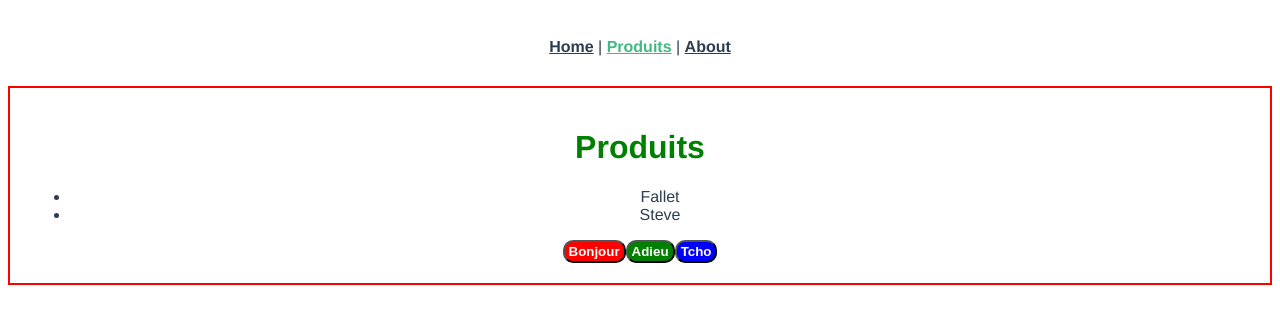
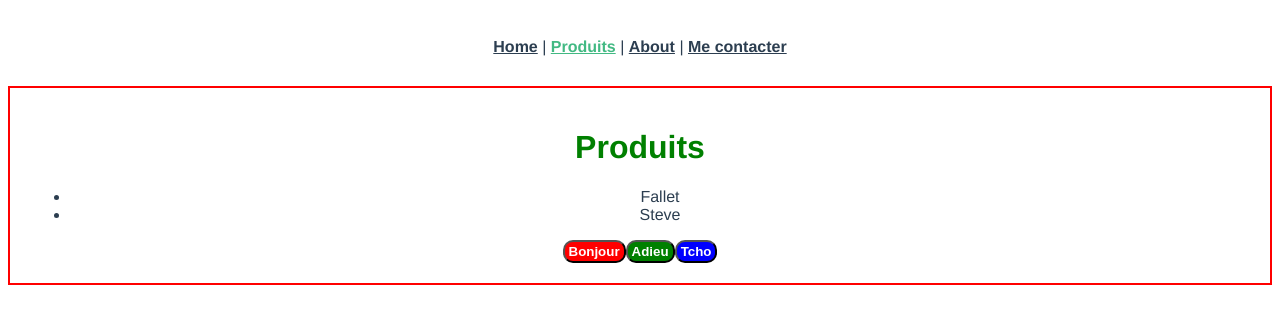
Before and after one commit to fallinov/esig-hello-vue-cli-2022, a Vue app: page /#/produits in a window 1280 px wide. Shown: the top 324 px of the page. Built offline with nearby package versions, Linux system fonts and the light colour scheme.

Commit message:
ajout page ContactView.vue

```diff
--- a/src/App.vue
+++ b/src/App.vue
@@ -3,7 +3,8 @@
     <nav>
       <router-link to="/">Home</router-link> |
       <router-link to="/produits">Produits</router-link> |
-      <router-link to="/about">About</router-link>
+      <router-link to="/about">About</router-link> |
+      <router-link to="/contact">Me contacter</router-link>
     </nav>
     <div id="contenu">
       <router-view />
--- a/src/router/index.js
+++ b/src/router/index.js
@@ -20,6 +20,11 @@ const routes = [
     name: "produits",
     component: () => import("../views/ProduitsView"),
   },
+  {
+    path: "/contact",
+    name: "contact",
+    component: () => import("../views/ContactView"),
+  },
 ];
 
 const router = new VueRouter({
--- /dev/null
+++ b/src/views/ContactView.vue
@@ -0,0 +1,16 @@
+<template>
+  <div>
+    <h1>Contact</h1>
+  </div>
+</template>
+
+<script>
+export default {
+  name: "ContactView",
+};
+</script>
+
+<style lang="sass" scoped>
+h1
+  color: red
+</style>
```
